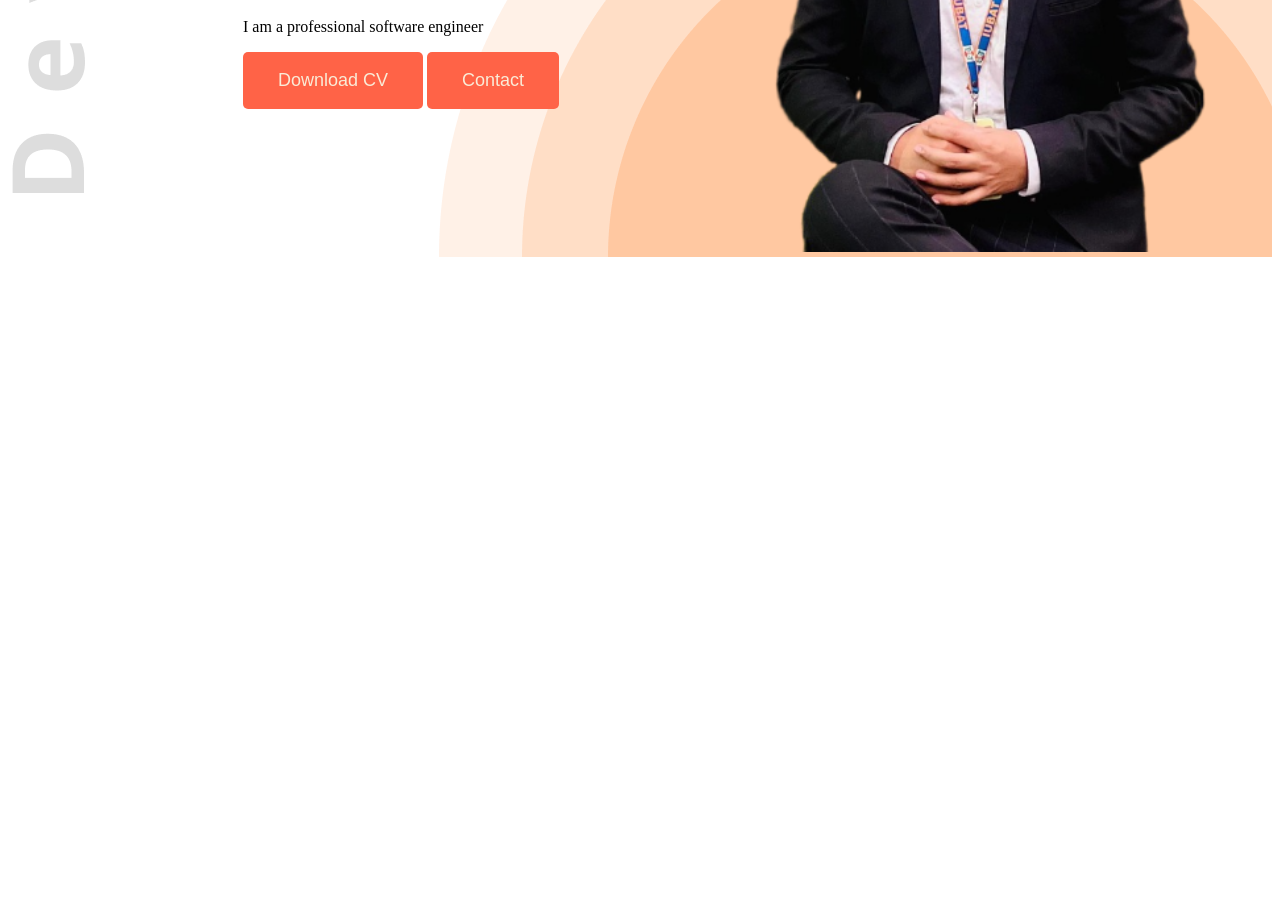
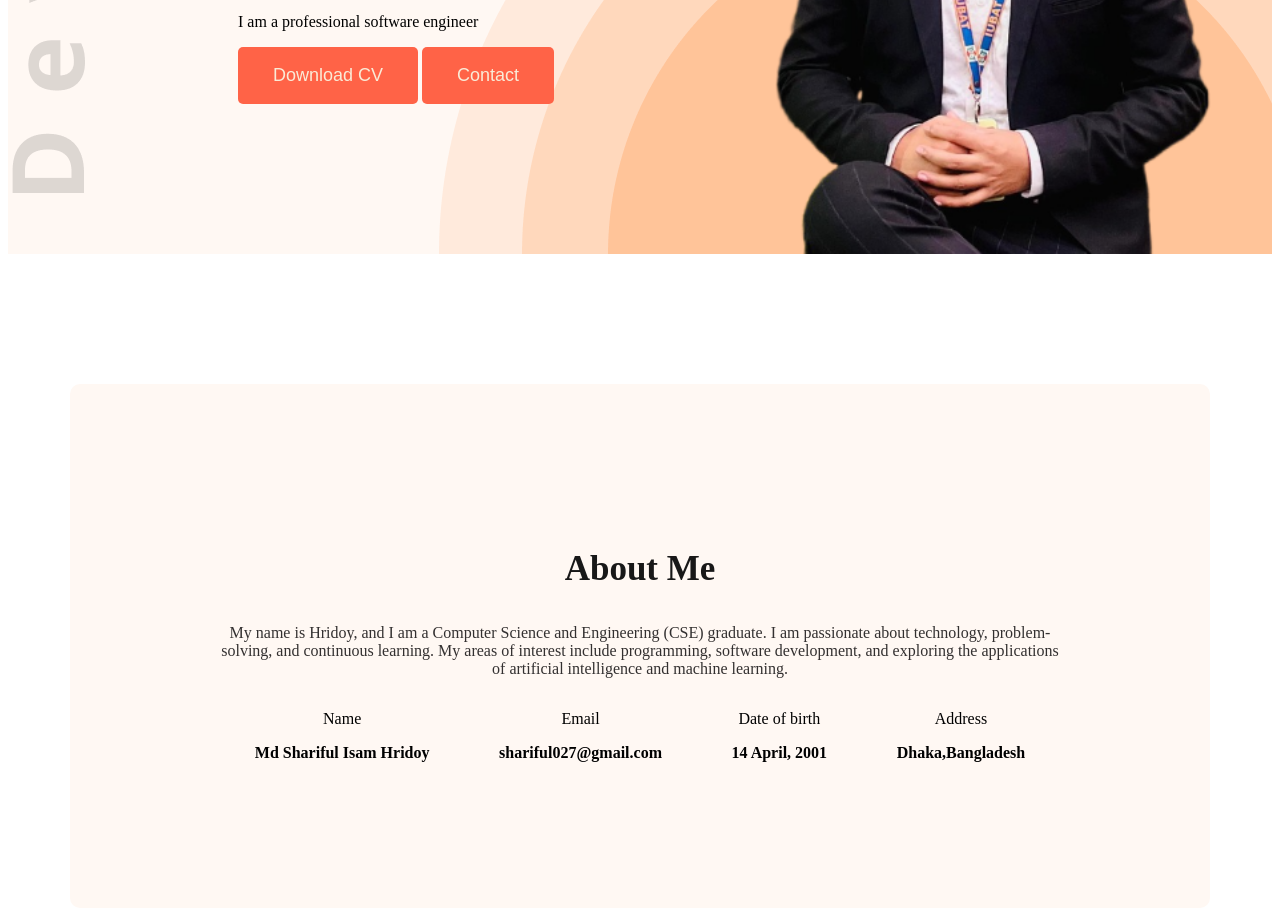
Before and after one commit to SharifuL-027/web-dev-port, a plain HTML site: page index.html in a window 1280 px wide. Shown: the part 578-1489 px from the top of the page. Before the commit the page ends 843 px from the top, so only its background shows below. Drawn offline with Linux system fonts and the light colour scheme.

Commit message:
3rd part

```diff
--- a/index.html
+++ b/index.html
@@ -7,7 +7,7 @@
     <link rel="stylesheet" href="styles/style.css">
 </head>
 <body>
-     <header class="headers">
+     <header class="headers secondary-BG">
          <nav>
         <h3 id="ok">Hri<span class="love">d</span>oy</h3>
     <ul class="hate">
@@ -29,7 +29,30 @@
     </div>
     </header>
     <main>
-
+        <section class="about secondary-BG">
+            <h3 class="section-title">About Me</h3>
+        <p class="section-info">
+            My name is Hridoy, and I am a Computer Science and Engineering (CSE) graduate. I am passionate about technology, problem-solving, and continuous learning. My areas of interest include programming, software development, and exploring the applications of artificial intelligence and machine learning.
+        </p>
+        <div class="about-items">
+            <div class="about-item">
+                <p class="item-title">Name</p>
+                <p class="item-info">Md Shariful Isam Hridoy</p>
+            </div>
+            <div class="about-item">
+                <p class="item-title">Email</p>
+                <p class="item-info">shariful027@gmail.com</p>
+            </div>
+            <div class="about-item">
+                <p class="item-title">Date of birth</p>
+                <p class="item-info">14 April, 2001</p>
+            </div>
+            <div class="about-item">
+                <p class="item-title">Address</p>
+                <p class="item-info">Dhaka,Bangladesh</p>
+            </div>
+        </div>
+        </section>
     </main>
     <footer>
 
--- a/styles/style.css
+++ b/styles/style.css
@@ -58,5 +58,34 @@ margin: 0 35px 0 230px;
     background-image: url('../images/developer.png'),url('../images/header_bg.png');
     background-repeat: no-repeat;
     background-position: top left,bottom right;
-    padding: 5px;
 }
+.section-title{
+    font-size: 35px;
+    font-weight: bold;
+    color: #181818;
+}
+.section-info{
+    color: rgb(51, 48, 48);
+}
+.secondary-BG{
+background-color: #fff8f3;
+}
+.about{
+border-radius: 10px;
+padding: 130px  150px;
+text-align: center;
+margin-top: 130px;
+margin-bottom: 130px;
+}
+main{
+width: 1140px;
+margin: 0 auto;
+}
+.item-info{
+    font-size: ;
+    font-weight: bold;
+}
+.about-items{
+    display: flex;
+    justify-content: space-around;
+}
```
